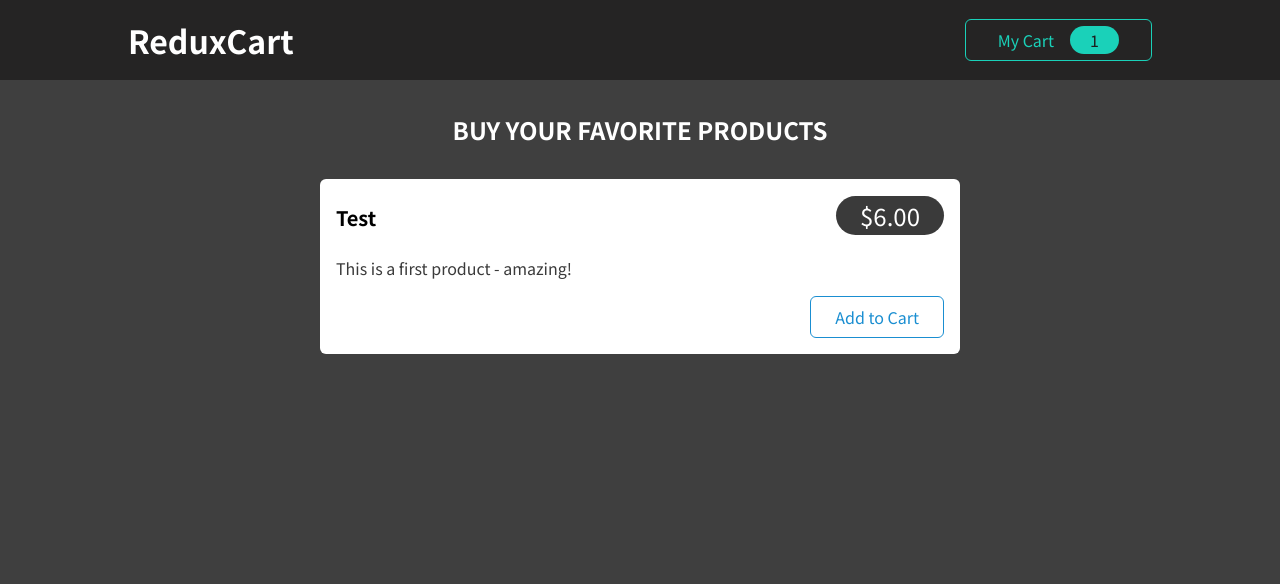
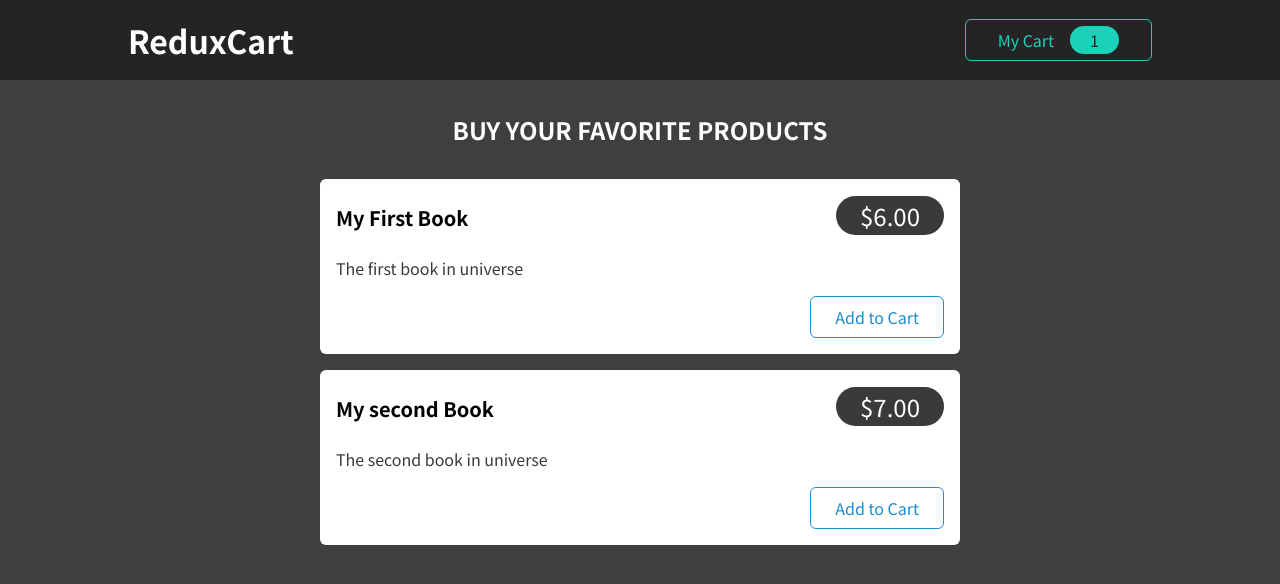
Before and after one commit to amanpreet04/react-redux-ecommerce, a React (Create React App) app: page / in a window 1280 px wide. Shown: the top 584 px of the page. Built offline with nearby package versions, Linux system fonts and the light colour scheme.

Commit message:
Added dummy products

```diff
--- a/src/components/Shop/Products.js
+++ b/src/components/Shop/Products.js
@@ -1,16 +1,33 @@
 import ProductItem from './ProductItem';
 import classes from './Products.module.css';
-
+const DUMMY_PRODUCTS = [
+  {
+    id: "p1",
+    price: 6,
+    title: "My First Book",
+    description: "The first book in universe",
+  },
+  {
+    id: "p2",
+    price: 7,
+    title: "My second Book",
+    description: "The second book in universe",
+  },
+];
 const Products = (props) => {
   return (
     <section className={classes.products}>
       <h2>Buy your favorite products</h2>
       <ul>
-        <ProductItem
-          title='Test'
-          price={6}
-          description='This is a first product - amazing!'
-        />
+        {DUMMY_PRODUCTS.map((item) => (
+          <ProductItem
+            key={item.id}
+            id={item.id}
+            title={item.title}
+            price={item.price}
+            description={item.description}
+          />
+        ))}
       </ul>
     </section>
   );
```
